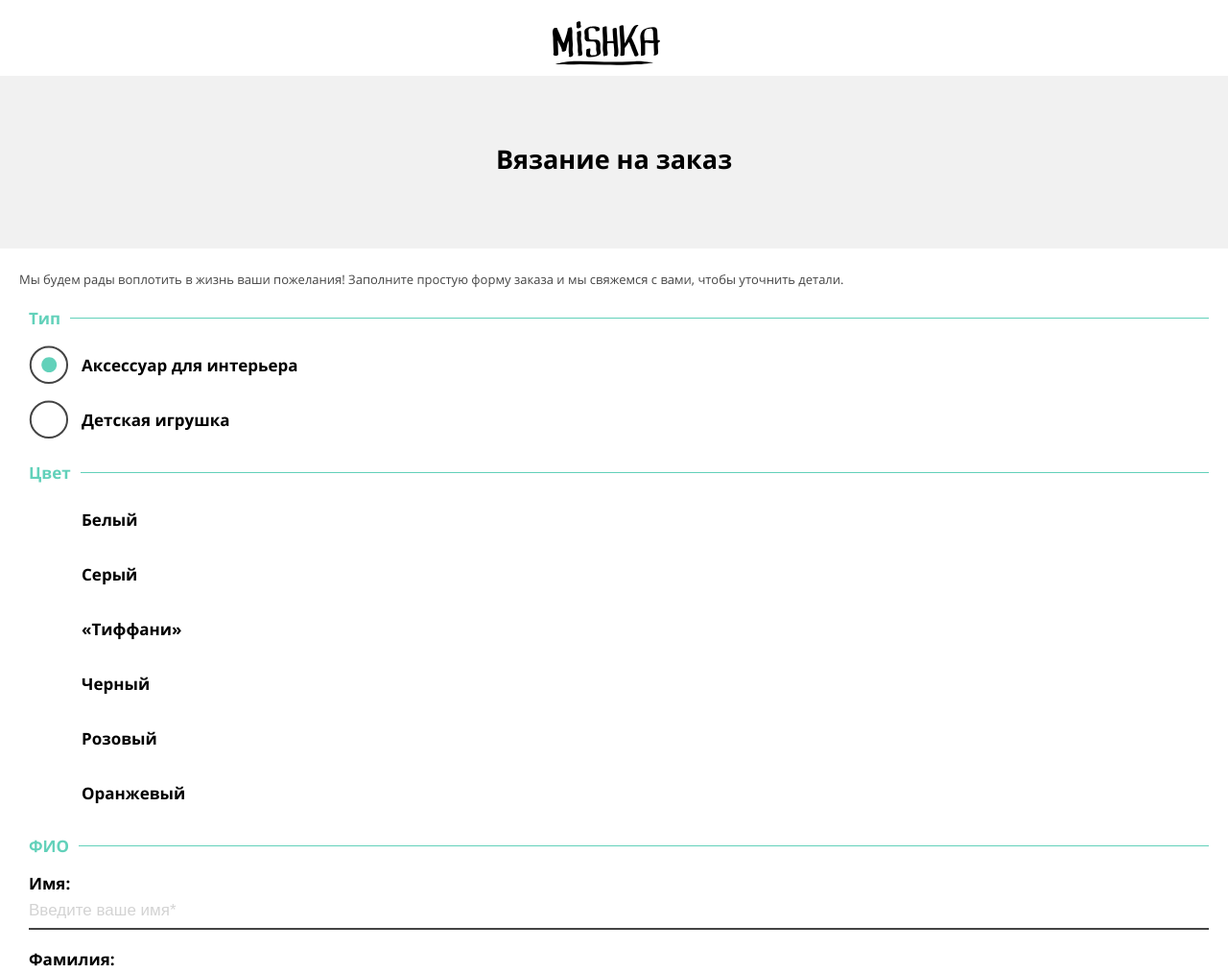
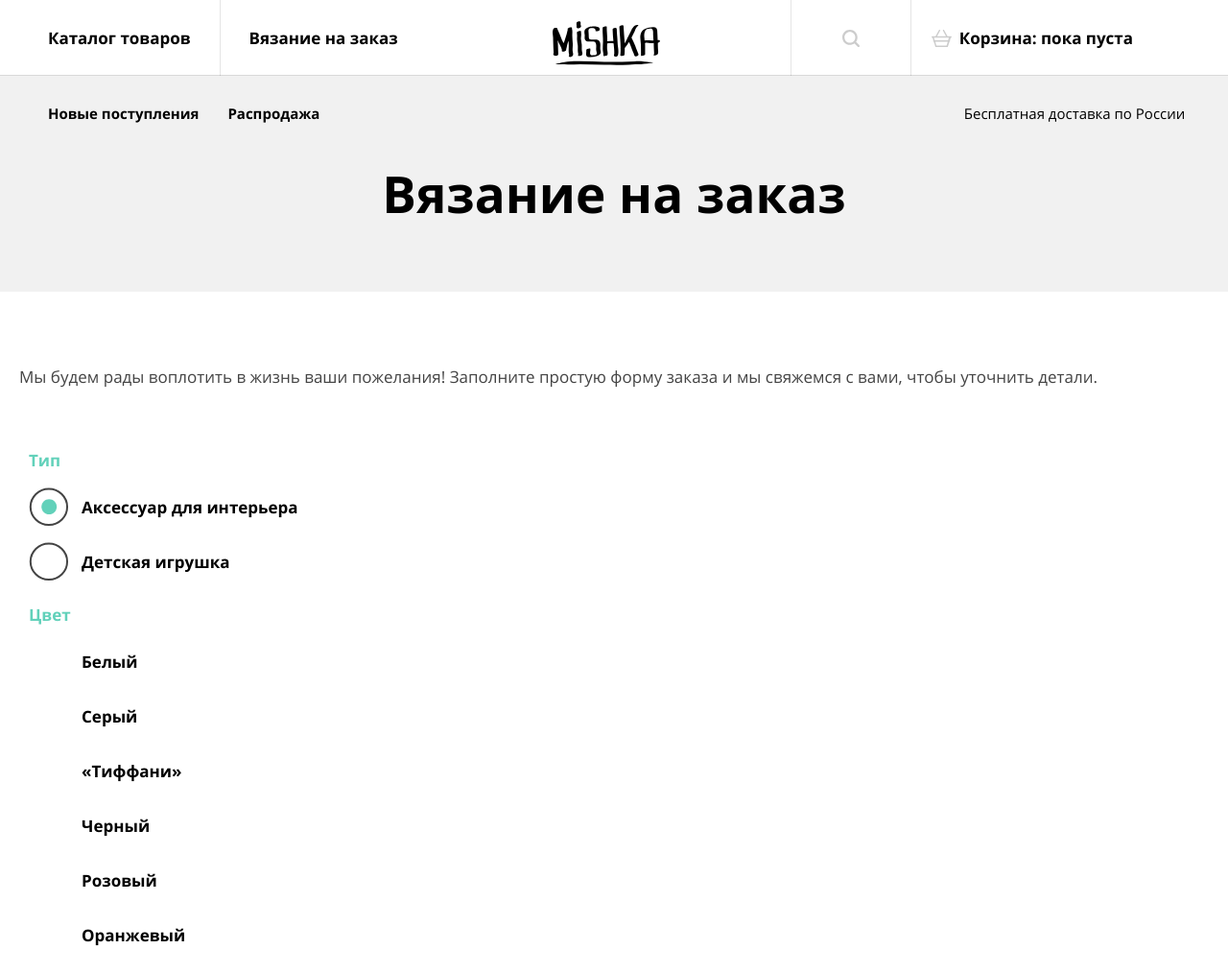
Before and after one commit to oderzhanie/1084415-mishka-21, a website: page source/form.html in a window 1280 px wide. Shown: the top 1014 px of the page at 96% size. Drawn offline with nearby package versions, Linux system fonts and the light colour scheme; files that its build step writes are made by us from their sources.

Commit message:
Добавляет планшетную верстку для интро-блока на странице form

```diff
--- a/source/form.html
+++ b/source/form.html
@@ -12,23 +12,23 @@
         <img class="page-header__logo-image" src="img/page-header/mishka-logo-mobile.svg.svg" width="86" height="35" alt="Магазин Мишка">
       </a>
       <nav class="main-nav">
-        <button class="main-nav__toggle main-nav__toggle--open"><span class="visually-hidden">Открыть меню</span></button>
-        <div class="main-nav__wrapper visually-hidden">
+        <button class="main-nav__toggle main-nav__toggle--open visually-hidden"><span class="visually-hidden">Открыть меню</span></button>
+        <div class="main-nav__wrapper">
           <ul class="main-nav__list site-list">
-            <li class="site-list__item site-list__item--active visually-hidden">
+            <li class="site-list__item site-list__item--active">
               <a class="site-list__link" href="#">Главная</a>
             </li>
             <li class="site-list__item">
               <a class="site-list__link" href="catalog.html">Каталог товаров</a>
             </li>
-            <li class="site-list__item visually-hidden">
+            <li class="site-list__item">
               <a class="site-list__link" href="#">Новые поступления</a>
             </li>
-            <li class="site-list__item visually-hidden">
+            <li class="site-list__item">
               <a class="site-list__link" href="#">Распродажа</a>
             </li>
             <li class="site-list__item">
-              <a class="site-list__link">Вязание на заказ</a>
+              <a class="site-list__link" href="form.html">Вязание на заказ</a>
             </li>
             <li class="site-list__item">
               <a class="site-list__link" href="#">Поиск по сайту</a>
@@ -36,7 +36,7 @@
             <li class="site-list__item">
               <a class="site-list__link" href="#">Корзина<span>: пока пуста</span></a>
             </li>
-            <li class="site-list__item visually-hidden">
+            <li class="site-list__item">
               <a class="site-list__link" href="#"><span>Бесплатная доставка по России</span></a>
             </li>
           </ul>
@@ -55,6 +55,7 @@
 
         <fieldset class="form__fieldset form__fieldset--type">
           <legend class="form__subtitle">Тип</legend>
+          <div class="form__inputs-wrapper form__inputs-wrapper--type">
             <p>
               <input type="radio" name="type" id="type-1" value="accessoire" checked>
               <label for="type-1">Аксессуар для интерьера</label>
@@ -63,10 +64,12 @@
               <input type="radio" name="type" id="type-2" value="toy">
               <label for="type-2">Детская игрушка</label>
             </p>
+          </div>
         </fieldset>
 
         <fieldset class="form__fieldset form__fieldset--colors">
           <legend class="form__subtitle">Цвет</legend>
+          <div class="form__inputs-wrapper form__inputs-wrapper--colors">
             <p>
               <input type="checkbox" name="color" id="color-1" value="white" checked>
               <label for="color-1">Белый</label>
@@ -91,10 +94,12 @@
               <input type="checkbox" name="color" id="color-6" value="orange">
               <label for="color-6">Оранжевый</label>
             </p>
+          </div>
         </fieldset>
 
         <fieldset class="form__fieldset form__fieldset--username">
           <legend class="form__subtitle">ФИО</legend>
+          <div class="form__inputs-wrapper form__inputs-wrapper--username">
             <p>
               <label for="first-name">Имя:</label>
               <input type="text" name="first-name" id="first-name" placeholder="Введите ваше имя*" required>
@@ -107,35 +112,45 @@
               <label for="middle-name">Отчество:</label>
               <input type="text" name="middle-name" id="middle-name" placeholder="Отчество, если желаете">
             </p>
+          </div>
         </fieldset>
 
         <fieldset class="form__fieldset form__fieldset--phone">
           <legend class="form__subtitle">ТЕЛ</legend>
+          <div class="form__inputs-wrapper form__inputs-wrapper--phone">
             <p>
               <input type="tel" name="tel" id="tel" placeholder="+7 XXX XXX XX XX*" required>
             </p>
+          </div>
         </fieldset>
 
         <fieldset class="form__fieldset form__fieldset--email">
           <legend class="form__subtitle">E-MAIL</legend>
+          <div class="form__inputs-wrapper form__inputs-wrapper--email">
             <p>
               <input type="email" name="email" id="email" placeholder="Ваш Email*" required>
             </p>
+          </div>
         </fieldset>
 
         <fieldset class="form__fieldset form__fieldset--requirements">
           <legend class="form__subtitle">ДОП</legend>
+          <div class="form__inputs-wrapper form__inputs-wrapper--requirements">
             <textarea placeholder="Опишите все ваши пожелания к заказу" id="requirements" cols="30" rows="10"></textarea>
             <small class="form__legend form__legend--bottom">
               <sup>*</sup>Поля обязательны для заполнения
             </small>
             <input type="submit" class="form__submit button" value="Отправить заказ" formaction="https://echo.htmlacademy.ru">
+          </div>
         </fieldset>
       </form>
     </main>
 
     <footer class="page-footer">
       <div class="page-footer__wrapper">
+        <a class="page-footer__logo">
+          <img class="page-footer__logo-image" src="img/page-footer/logo-footer.svg.svg" width="102" height="34" alt="Магазин Мишка">
+        </a>
         <div class="page-footer__social social">
           <h3 class="visually-hidden">Мы в социальных сетях</h3>
           <ul class="social__list">
--- a/source/less/blocks/form.less
+++ b/source/less/blocks/form.less
@@ -10,11 +10,40 @@
   box-sizing: border-box;
   text-align: center;
   background-color: @bg-grey;
+
+  @media (min-width: @tablet-width) {
+    min-height: 226px;
+    margin-top: -80px;
+    border-top: 1px solid @borders-gray;
+    padding-bottom: 0;
+    margin-bottom: 54px;
+
+    &::after {
+      content: "";
+      position: relative;
+      display: block;
+      left: 0;
+      bottom: -40px; // Почему здесь пришлось задавать отрицательную величину, а ноль не сработал?
+      height: 24px;
+      background-image: url("../../img/form/zigzag-fill-tablet.svg");
+    }
+  }
+
   .outline();
 }
 
 .form__title {
   .main-title();
+
+  @media (min-width: @tablet-width) {
+    font-size: 43px;
+    line-height: 50px;
+  }
+
+  @media (min-width: @desktop-width) {
+    font-size: 53px;
+    line-height: 57px;
+  }
 }
 
 .form__intro {
@@ -26,6 +55,12 @@
   font-size: 13px;
   line-height: 24px;
   color: #444444;
+
+  @media (min-width: @tablet-width) {
+    margin-bottom: 63px;
+    font-size: 17px;
+    line-height: 30px;
+  }
 }
 
 .form__fieldset {
@@ -34,10 +69,27 @@
   padding-top: 20px;
   border: none;
   border-top: 1px solid @aquamarin;
+
+  @media (min-width: @tablet-width) {
+    border: none;
+    // display: grid;
+    // grid-template-columns: 30% 70%;
+    // grid-template-areas: "a b";
+    display: flex;
+  }
+
   .outline();
 }
 
-.form__fieldset label {
+.form__inputs-wrapper {
+  @media (min-width: @tablet-width) {
+    grid-area: b;
+    display: inline-block;
+    .outline();
+  }
+}
+
+.form__inputs-wrapper label {
   position: relative;
   display: block;
   box-sizing: border-box;
@@ -61,15 +113,19 @@
   line-height: 17px;
   color: @aquamarin;
   background-color: #ffffff;
+
+  @media (min-width: @tablet-width) {
+    grid-area: a;
+  }
 }
 
-.form__fieldset--type input {
+.form__inputs-wrapper--type input {
   position: absolute;
   z-index: -1;
   opacity: 0;
 }
 
-.form__fieldset--type label::before {
+.form__inputs-wrapper--type label::before {
   content: "";
   position: absolute;
   width: 42px;
@@ -82,7 +138,7 @@
   background-position: center;
 }
 
-.form__fieldset--type input:checked + label::before {
+.form__inputs-wrapper--type input:checked + label::before {
   background-image: url("../../img/form/Radio_active.svg");
 }
 
```
Also changed, not shown: source/img/form/zigzag-fill-tablet.svg (added), source/index.html (indentation only). Lines whose indentation alone changed are shown as unchanged.
